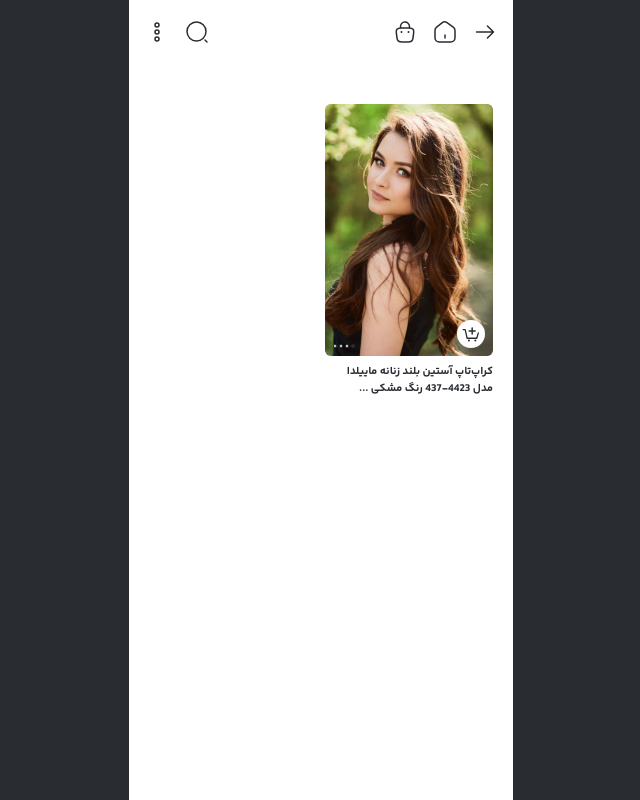
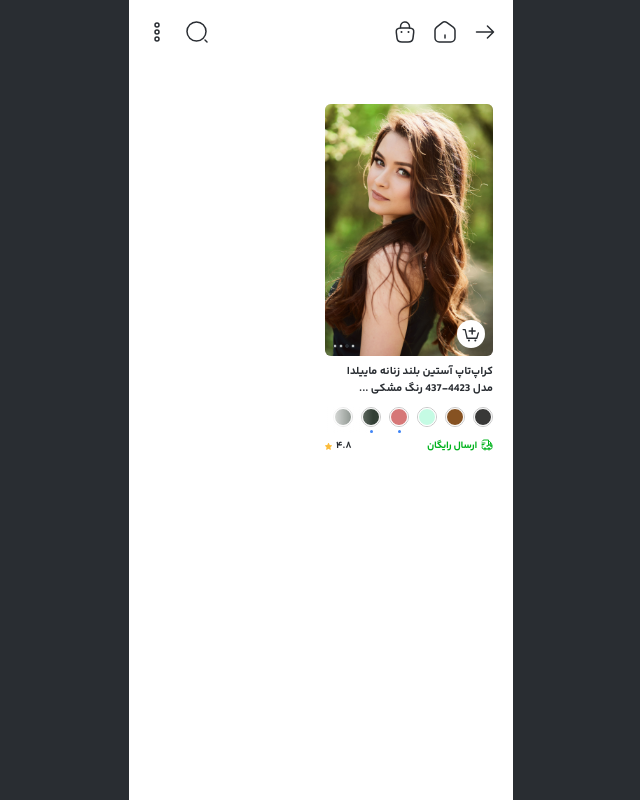
Before and after one commit to arshaan-abh/tesla-test, a Next.js app: page / in a window 1280 px wide. Shown: the whole page, without its empty margins (434-1074 px from the left). Built offline with nearby package versions, Linux system fonts and the light colour scheme.

Commit message:
worked on product

```diff
--- a/package.json
+++ b/package.json
@@ -23,6 +23,7 @@
     "@radix-ui/react-slot": "^1.0.2",
     "class-variance-authority": "^0.7.0",
     "clsx": "^2.1.0",
+    "embla-carousel-autoplay": "^8.0.2",
     "embla-carousel-react": "^8.0.2",
     "next": "14.1.4",
     "react": "^18",
--- a/src/app/layout.tsx
+++ b/src/app/layout.tsx
@@ -14,11 +14,11 @@ export default function RootLayout({ children }: { children: ReactNode }) {
     <html
       lang="fa-IR"
       dir="rtl"
-      className="flex h-full w-full items-center justify-center bg-tesla-black"
+      className="flex h-full w-full items-center justify-center bg-tesla-neutral-900"
     >
       <body
         className={cn(
-          "h-full w-96 bg-white font-yekan text-tesla-black antialiased",
+          "h-full w-96 bg-white font-yekan text-tesla-neutral-900 antialiased",
           fontYekan.variable,
         )}
       >
--- a/src/app/page.tsx
+++ b/src/app/page.tsx
@@ -7,7 +7,16 @@ const Products: Product[] = [
     id: 0,
     name: "کراپ‌تاپ آستین بلند زنانه ماییلدا مدل 4423-437 رنگ مشکی ...",
     images: [product, product, product, product],
-    colors: [{ color: `#000000`, image: product }],
+    colors: [
+      { color: "#383837" },
+      { color: "#865222" },
+      { color: "#C5FBE4" },
+      { color: "#D67777", notification: true },
+      { color: "#323F35", notification: true },
+      { color: "#323F35" },
+      { color: "#323F35" },
+    ],
+    score: 4.8,
   },
 ];
 
--- a/src/components/home/product.tsx
+++ b/src/components/home/product.tsx
@@ -2,7 +2,9 @@
 import { type FC, useState, useCallback, useEffect } from "react";
 import Image, { StaticImageData } from "next/image";
 import { Color } from "@/types/color";
-import { Cart } from "@/components/ui/icons";
+import { Cart, Transport, Star } from "@/components/ui/icons";
+import Autoplay from "embla-carousel-autoplay";
+import replaceWithPersianDigits from "@/utils/persian-number";
 import {
   Carousel,
   CarouselApi,
@@ -13,6 +15,7 @@ import {
 interface ProductColor {
   color: Color;
   image?: StaticImageData;
+  notification?: boolean;
 }
 
 interface Product {
@@ -20,47 +23,82 @@ interface Product {
   name: string;
   images: StaticImageData[];
   colors: ProductColor[];
+  score: number;
 }
 
-const Product: FC<Product> = ({ name, images }) => {
-  const [api, setApi] = useState<CarouselApi>();
-  const [imageIndex, setImageIndex] = useState(0);
+const Product: FC<Product> = ({ name, images, colors, score }) => {
+  const [imageCarousel, setImageCarousel] = useState<CarouselApi>();
+  const [imageCarouselIndex, setImageCarouselIndex] = useState(0);
 
-  const updateImageIndex = useCallback(() => {
-    setImageIndex(api?.selectedScrollSnap() ?? 0);
-  }, [api]);
+  const updateImageCarouselIndex = useCallback(() => {
+    setImageCarouselIndex(imageCarousel?.selectedScrollSnap() ?? 0);
+  }, [imageCarousel]);
 
   useEffect(() => {
-    if (!api) return;
-    updateImageIndex();
-    api.on("select", updateImageIndex);
+    if (!imageCarousel) return;
+    updateImageCarouselIndex();
+    imageCarousel.on("select", updateImageCarouselIndex);
     return () => {
-      api.off("select", updateImageIndex);
+      imageCarousel.off("select", updateImageCarouselIndex);
     };
-  }, [api, updateImageIndex]);
+  }, [imageCarousel, updateImageCarouselIndex]);
+
+  const [colorCarousel, setColorCarousel] = useState<CarouselApi>();
+  const [colorCarouselCanScroll, setColorCarouselCanScroll] = useState({
+    right: false,
+    left: true,
+  });
+
+  const updateColorCarouselCanScroll = useCallback(() => {
+    setColorCarouselCanScroll({
+      right: colorCarousel?.canScrollPrev() ?? false,
+      left: colorCarousel?.canScrollNext() ?? true,
+    });
+  }, [colorCarousel]);
+
+  useEffect(() => {
+    if (!colorCarousel) return;
+    updateColorCarouselCanScroll();
+    colorCarousel.on("select", updateColorCarouselCanScroll);
+    return () => {
+      colorCarousel.off("select", updateColorCarouselCanScroll);
+    };
+  }, [colorCarousel, updateColorCarouselCanScroll]);
 
   return (
     <div className="p-1 pt-6">
       <Carousel
         className="relative mb-2 overflow-hidden rounded-md"
-        setApi={setApi}
+        setApi={setImageCarousel}
+        opts={{
+          direction: "rtl",
+        }}
+        plugins={[
+          Autoplay({
+            delay: 3000,
+          }),
+        ]}
       >
-        <Image src={images[0]} className="absolute blur-3xl" alt={name} />
-        <CarouselContent className="-ml-0" dir="ltr">
+        <Image
+          src={images[0]}
+          className="absolute inset-0 z-0 blur-3xl"
+          alt={name}
+        />
+        <CarouselContent className="relative z-10 -ml-0">
           {images.map((image, index) => (
-            <CarouselItem className="pl-0" key={index} dir="rtl">
+            <CarouselItem className="pl-0" key={index}>
               <Image src={image} alt={name} />
             </CarouselItem>
           ))}
         </CarouselContent>
-        <div className="absolute inset-0 top-auto flex items-end justify-between p-2">
+        <div className="absolute inset-0 top-auto z-20 flex items-end justify-between p-2">
           <div className="flex h-7 w-7 items-center justify-center rounded-full bg-white shadow-[0_0_8px] shadow-black/[0.16]">
             <Cart />
           </div>
           <div className="flex gap-[0.125rem]">
             {images.map((_image, index) => (
               <div
-                className={`h-1 w-1 rounded-full border border-tesla-black transition-colors ${imageIndex === index ? "bg-tesla-black" : "bg-white"}`}
+                className={`h-1 w-1 rounded-full border border-tesla-neutral-900 transition-colors ${imageCarouselIndex === index ? "bg-tesla-neutral-900" : "bg-white"}`}
                 key={index}
               />
             ))}
@@ -70,8 +108,57 @@ const Product: FC<Product> = ({ name, images }) => {
       <div className="mb-[0.625rem] line-clamp-2 text-[0.6875rem] font-semibold">
         {name}
       </div>
+      <Carousel
+        className="relative mb-[0.375rem]"
+        setApi={setColorCarousel}
+        opts={{
+          direction: "rtl",
+          dragFree: true,
+        }}
+      >
+        <CarouselContent className="-ml-2">
+          {colors.map((color, index) => (
+            <CarouselItem className="basis-auto pl-2" key={index}>
+              <div className="h-5 w-5 rounded-full border border-tesla-neutral-300">
+                <div
+                  className="h-full w-full rounded-full border border-white"
+                  style={{ backgroundColor: color.color }}
+                ></div>
+              </div>
+              {color.notification && (
+                <div className="mx-auto mt-[0.1875rem] h-[0.1875rem] w-[0.1875rem] rounded-full bg-blue-500" />
+              )}
+            </CarouselItem>
+          ))}
+        </CarouselContent>
+        <div
+          className={`pointer-events-none absolute inset-y-0 right-0 w-12 bg-gradient-to-l from-white to-transparent transition-opacity ${colorCarouselCanScroll.right ? "" : "opacity-0"}`}
+        />
+        <div
+          className={`pointer-events-none absolute inset-y-0 left-0 w-12 bg-gradient-to-r from-white to-transparent transition-opacity ${colorCarouselCanScroll.left ? "" : "opacity-0"}`}
+        />
+      </Carousel>
+      <div className="flex items-center justify-between">
+        <div className="flex gap-1 text-tesla-green-600">
+          <Transport />
+          <div className="text-[0.625rem] font-semibold tracking-tight">
+            ارسال رایگان
+          </div>
+        </div>
+        <div className="flex items-center gap-1">
+          <div className="text-[0.625rem] font-semibold">
+            {replaceWithPersianDigits(score.toString())}
+          </div>
+          <Star className="text-tesla-amber-400" />
+        </div>
+      </div>
     </div>
   );
 };
 
 export default Product;
+
+/* TODOs:
+. replace indexes with proper keys
+. separate client components from server components
+*/
--- a/src/components/ui/icons.tsx
+++ b/src/components/ui/icons.tsx
@@ -125,3 +125,47 @@ export const Cart: FC<SVGProps<SVGSVGElement>> = ({ ...otherProps }) => {
     </svg>
   );
 };
+
+export const Transport: FC<SVGProps<SVGSVGElement>> = ({ ...otherProps }) => {
+  return (
+    <svg
+      xmlns="http://www.w3.org/2000/svg"
+      width="12"
+      height="12"
+      fill="none"
+      stroke="currentColor"
+      {...otherProps}
+    >
+      <g strokeLinecap="round" strokeLinejoin="round">
+        <path d="M6 7h.5c.55 0 1-.45 1-1V1H3a2 2 0 0 0-1.745 1.025" />
+        <path d="M1 8.5A1.5 1.5 0 0 0 2.5 10H3c0-.55.45-1 1-1s1 .45 1 1h2c0-.55.45-1 1-1s1 .45 1 1h.5A1.5 1.5 0 0 0 11 8.5V7H9.5a.5.5 0 0 1-.5-.5V5a.5.5 0 0 1 .5-.5h.645L9.29 3.005a1.01 1.01 0 0 0-.87-.505H7.5V6c0 .55-.45 1-1 1H6" />
+      </g>
+      <path
+        d="M4 11a1 1 0 1 0 0-2 1 1 0 1 0 0 2zm4 0a1 1 0 1 0 0-2 1 1 0 1 0 0 2zm3-5v1H9.5a.5.5 0 0 1-.5-.5V5a.5.5 0 0 1 .5-.5h.645L11 6z"
+        strokeLinejoin="round"
+      />
+      <path
+        d="M1 4h3M1 5.5h2M1 7h1"
+        strokeLinejoin="round"
+        strokeLinecap="round"
+      />
+    </svg>
+  );
+};
+
+export const Star: FC<SVGProps<SVGSVGElement>> = ({ ...otherProps }) => {
+  return (
+    <svg
+      xmlns="http://www.w3.org/2000/svg"
+      width="7"
+      height="7"
+      fill="none"
+      {...otherProps}
+    >
+      <path
+        d="M6.83 3.074L5.42 4.304l.422 1.831a.5.5 0 0 1-.193.518.5.5 0 0 1-.552.024L3.5 5.709l-1.594.969a.5.5 0 0 1-.552-.024.5.5 0 0 1-.193-.518l.422-1.829-1.41-1.232a.5.5 0 0 1-.149-.533.5.5 0 0 1 .434-.344l1.858-.161.725-1.73a.5.5 0 0 1 .184-.223A.5.5 0 0 1 3.502 0a.5.5 0 0 1 .46.307l.728 1.73 1.858.161a.5.5 0 0 1 .434.344.5.5 0 0 1-.149.533H6.83z"
+        fill="currentColor"
+      />
+    </svg>
+  );
+};
--- /dev/null
+++ b/src/utils/persian-number.tsx
@@ -0,0 +1,8 @@
+function replaceWithPersianDigits(string: string) {
+  const persianDigits = ["۰", "۱", "۲", "۳", "۴", "۵", "۶", "۷", "۸", "۹"];
+  let res = string;
+  for (let i = 0; i < 9; i++) res = res.replace(i.toString(), persianDigits[i]);
+  return res;
+}
+
+export default replaceWithPersianDigits;
--- a/tailwind.config.ts
+++ b/tailwind.config.ts
@@ -17,7 +17,9 @@ const config: Config = {
         yekan: ["var(--font-yekan)", ...fontFamily.sans],
       },
       colors: {
-        "tesla-black": "#292D32",
+        "tesla-neutral": { 300: "#C8C8C8", 900: "#292D32" },
+        "tesla-amber": { 400: "#FCBC3A" },
+        "tesla-green": { 600: "#00B31D" },
       },
     },
   },
```
Also changed, not shown: 1 other file (tests, documents, lock files or other folders).
